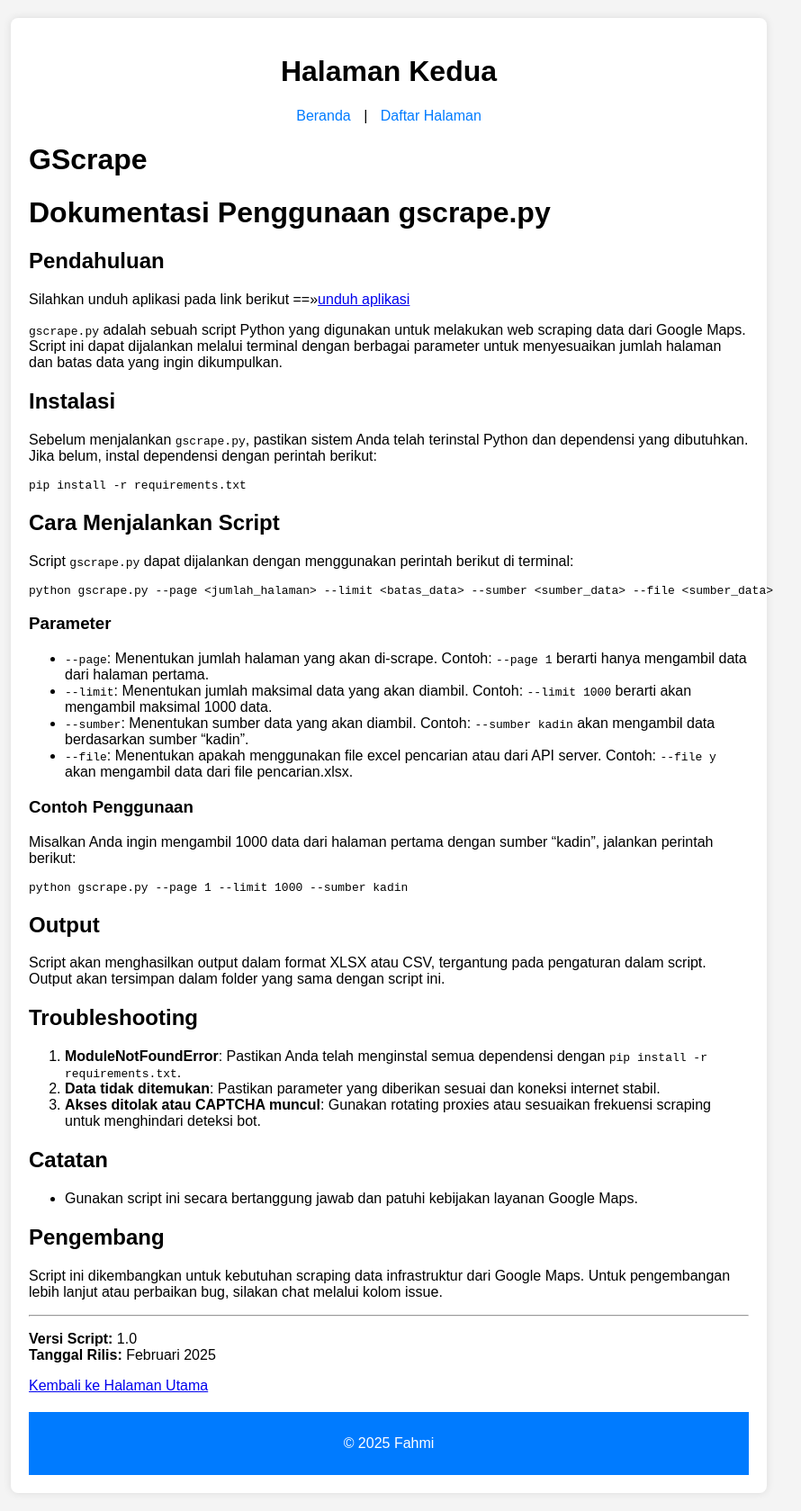
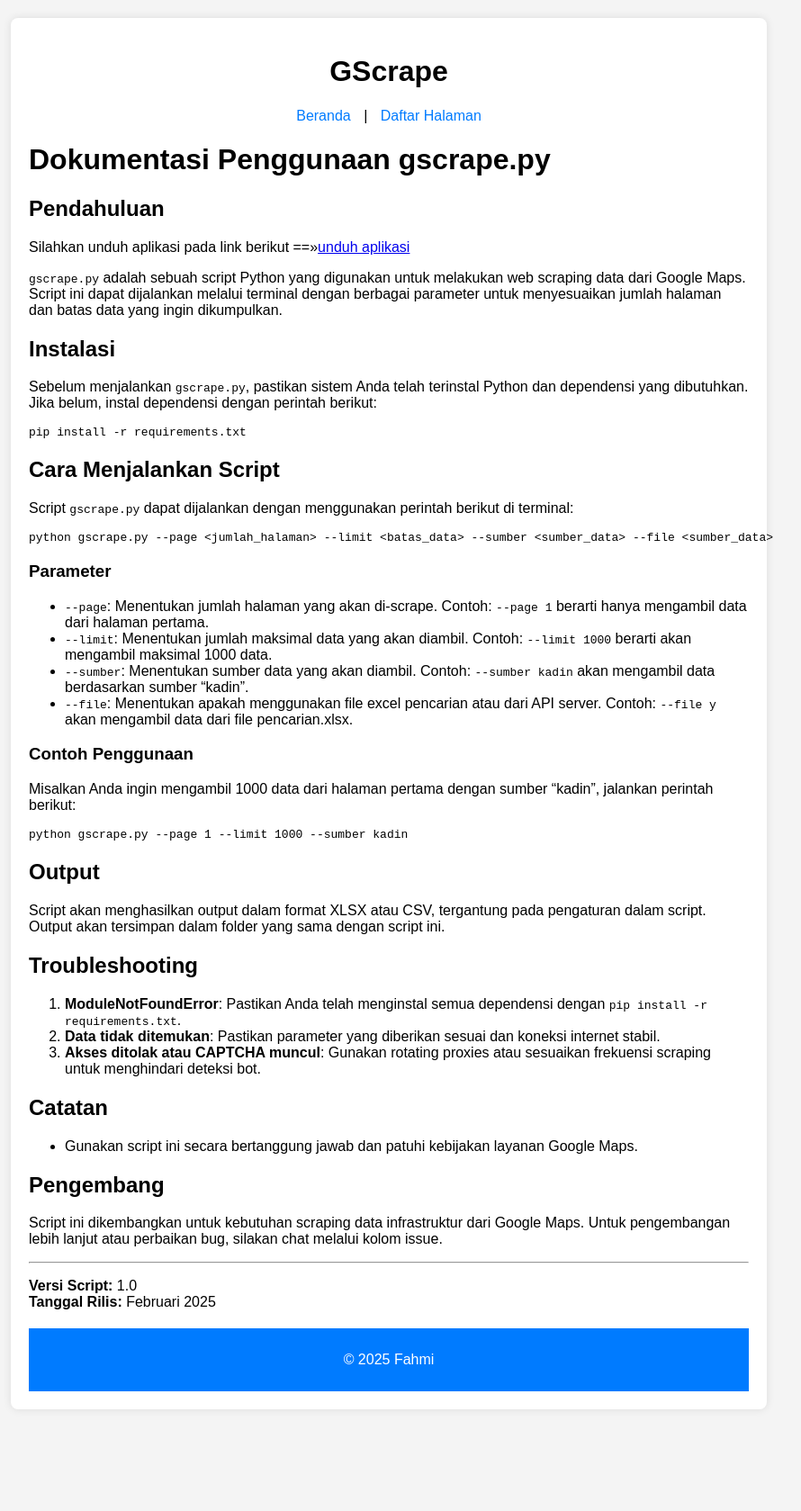
Before and after one commit to fahmimbps/fahmimbps.github.io, a Jekyll site: the page built from pages/gscrape.md, in a window 1280 px wide. Shown: the whole page at 90% size, without its empty margins (208-1098 px from the left). Built offline with Jekyll 4.4.1, drawn with Linux system fonts in a browser that asks for light colours; after the commit the page ends 1586 px from its top, so only the background shows below that.

Commit message:
Update gscrape.md

```diff
--- a/pages/gscrape.md
+++ b/pages/gscrape.md
@@ -1,9 +1,8 @@
 ---
 layout: default
-title: Halaman Kedua
+title: GScrape
 permalink: /pages/gscrape/
 ---
-# GScrape
 # Dokumentasi Penggunaan gscrape.py
 
 ## Pendahuluan
@@ -55,5 +54,3 @@ Script ini dikembangkan untuk kebutuhan scraping data infrastruktur dari Google
 ---
 **Versi Script:** 1.0
 **Tanggal Rilis:** Februari 2025
-
-[Kembali ke Halaman Utama](../)
```
